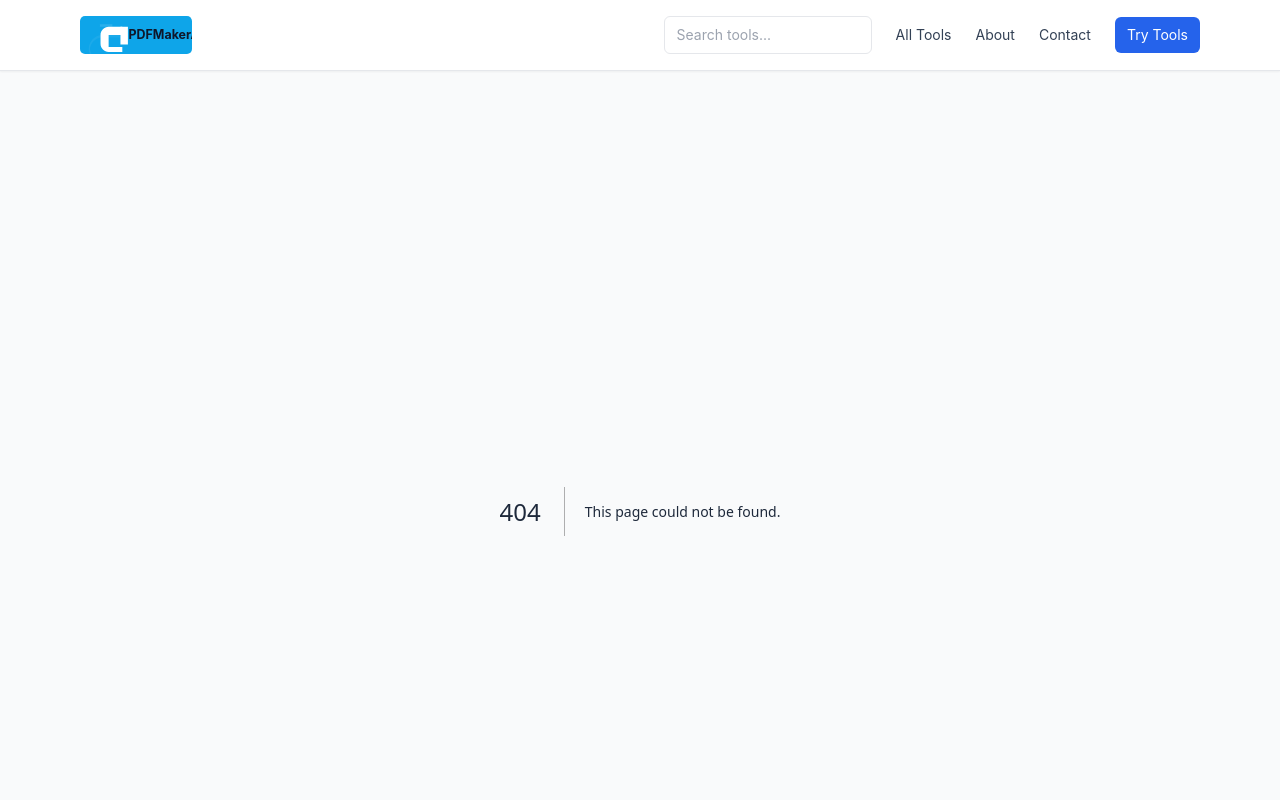
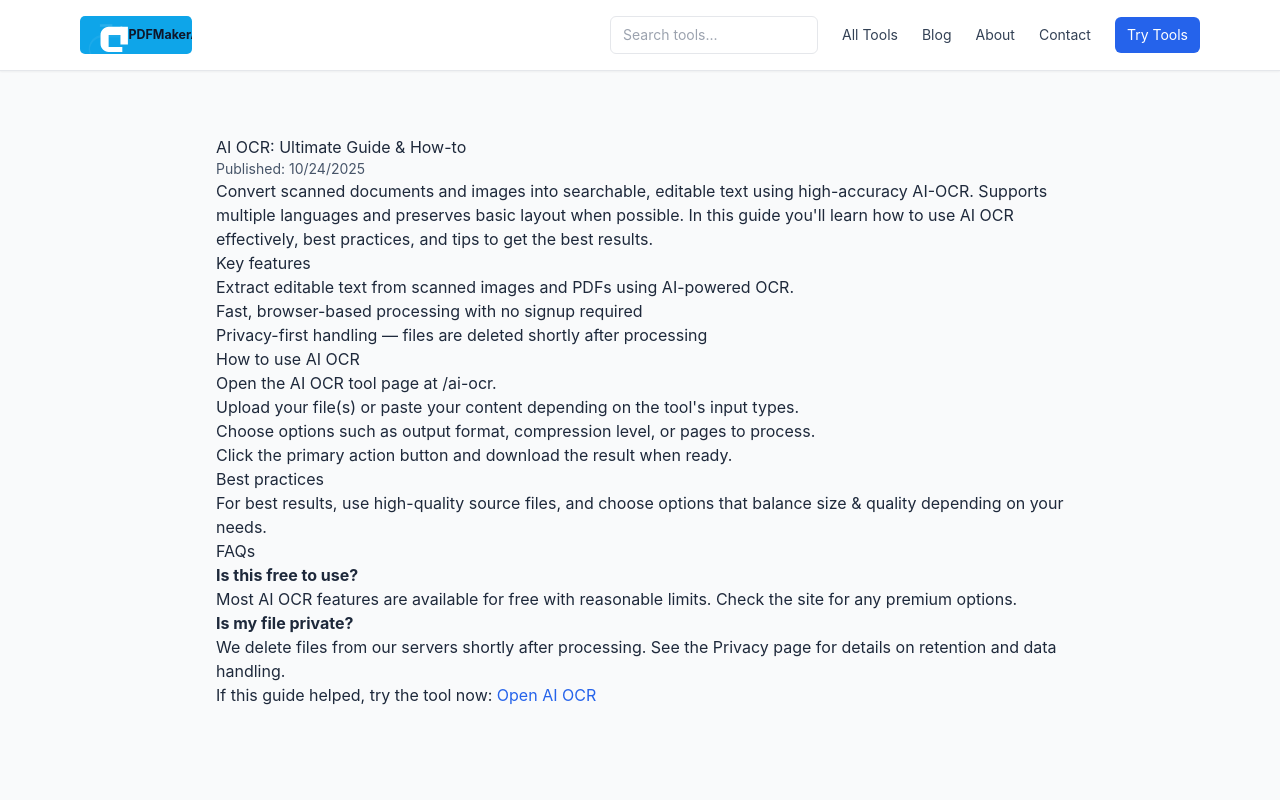
Before and after one commit to studybuild576-commits/my-tool-website, a Next.js app: page /blog/ai-ocr in a window 1280 px wide. Before the commit this address had no page. Shown: the top 800 px of the page. Built offline with nearby package versions, Linux system fonts and the light colour scheme.

Commit message:
feat(blog): add blog index, dynamic posts from tools, BlogCard and navbar link

```diff
--- /dev/null
+++ b/app/blog/[slug]/page.tsx
@@ -0,0 +1,111 @@
+import { tools } from "@/lib/tools";
+import { notFound } from "next/navigation";
+
+type Params = { params: { slug: string } };
+
+function slugFromRoute(route: string) {
+  return route.replace(/^\//, "");
+}
+
+function generateArticle(tool: any) {
+  const title = `${tool.name}: Ultimate Guide & How-to`;
+  const intro = `${tool.longDescription || tool.description} In this guide you'll learn how to use ${tool.name} effectively, best practices, and tips to get the best results.`;
+
+  const features = [
+    tool.description,
+    `Fast, browser-based processing with no signup required`,
+    `Privacy-first handling — files are deleted shortly after processing`,
+  ];
+
+  const steps = [
+    `Open the ${tool.name} tool page at ${tool.route}.`,
+    `Upload your file(s) or paste your content depending on the tool's input types.`,
+    `Choose options such as output format, compression level, or pages to process.`,
+    `Click the primary action button and download the result when ready.`,
+  ];
+
+  const faqs = [
+    {
+      q: "Is this free to use?",
+      a: `Most ${tool.name} features are available for free with reasonable limits. Check the site for any premium options.`,
+    },
+    {
+      q: "Is my file private?",
+      a: `We delete files from our servers shortly after processing. See the Privacy page for details on retention and data handling.`,
+    },
+  ];
+
+  return { title, intro, features, steps, faqs };
+}
+
+export async function generateStaticParams() {
+  return tools.map((t) => ({ slug: slugFromRoute(t.route) }));
+}
+
+export async function generateMetadata({ params }: Params) {
+  const tool = tools.find((t) => slugFromRoute(t.route) === params.slug);
+  if (!tool) return { title: "Not found" };
+  return {
+    title: `${tool.name} — Blog | PDFMakerAI`,
+    description: tool.description,
+  };
+}
+
+export default function BlogPostPage({ params }: Params) {
+  const tool = tools.find((t) => slugFromRoute(t.route) === params.slug);
+  if (!tool) return notFound();
+
+  const article = generateArticle(tool);
+
+  return (
+    <main className="max-w-4xl mx-auto p-6">
+      <article className="prose prose-slate dark:prose-invert">
+        <header>
+          <h1>{article.title}</h1>
+          <p className="text-sm text-slate-600">Published: {new Date().toLocaleDateString()}</p>
+        </header>
+
+        <section>
+          <p>{article.intro}</p>
+        </section>
+
+        <section>
+          <h2>Key features</h2>
+          <ul>
+            {article.features.map((f: string, i: number) => (
+              <li key={i}>{f}</li>
+            ))}
+          </ul>
+        </section>
+
+        <section>
+          <h2>How to use {tool.name}</h2>
+          <ol>
+            {article.steps.map((s: string, i: number) => (
+              <li key={i}>{s}</li>
+            ))}
+          </ol>
+        </section>
+
+        <section>
+          <h2>Best practices</h2>
+          <p>For best results, use high-quality source files, and choose options that balance size & quality depending on your needs.</p>
+        </section>
+
+        <section>
+          <h2>FAQs</h2>
+          {article.faqs.map((f: any, i: number) => (
+            <div key={i}>
+              <strong>{f.q}</strong>
+              <p>{f.a}</p>
+            </div>
+          ))}
+        </section>
+
+        <footer>
+          <p>If this guide helped, try the tool now: <a href={tool.route} className="text-blue-600">Open {tool.name}</a></p>
+        </footer>
+      </article>
+    </main>
+  );
+}
--- /dev/null
+++ b/app/blog/page.tsx
@@ -0,0 +1,29 @@
+import { tools } from "@/lib/tools";
+import BlogCard from "@/components/BlogCard";
+
+export const metadata = {
+  title: "Blog — PDFMakerAI",
+  description: "Practical guides, tutorials and how-tos for every PDFMakerAI tool — tips to speed up your PDF workflows.",
+};
+
+export default function BlogIndexPage() {
+  return (
+    <main className="max-w-6xl mx-auto p-6">
+      <header className="mb-8">
+        <h1 className="text-3xl font-extrabold">PDFMakerAI Blog</h1>
+        <p className="text-slate-700 mt-2">Guides and tutorials for each tool — optimized for clarity and SEO so your users find exactly what they need.</p>
+      </header>
+
+      <section className="grid grid-cols-1 sm:grid-cols-2 lg:grid-cols-3 gap-6">
+        {tools.map((tool) => {
+          const slug = tool.route.replace(/^\//, "");
+          const href = `/blog/${slug}`;
+          const excerpt = tool.longDescription || tool.description || "Learn how to use this tool to speed up your PDF tasks.";
+          return (
+            <BlogCard key={tool.name} title={tool.name} excerpt={excerpt} href={href} />
+          );
+        })}
+      </section>
+    </main>
+  );
+}
--- /dev/null
+++ b/components/BlogCard.tsx
@@ -0,0 +1,32 @@
+import Link from "next/link";
+
+type Props = {
+  title: string;
+  excerpt: string;
+  href: string;
+  date?: string;
+};
+
+export default function BlogCard({ title, excerpt, href, date }: Props) {
+  return (
+    <article className="border rounded-lg p-5 hover:shadow-md transition bg-white">
+      <header className="mb-2">
+        <h3 className="text-lg font-semibold text-slate-900">
+          <Link href={href}>{title}</Link>
+        </h3>
+        {date && <time className="text-xs text-slate-500">{date}</time>}
+      </header>
+
+      <p className="text-sm text-slate-700 mb-4">{excerpt}</p>
+
+      <div>
+        <Link
+          href={href}
+          className="text-sm text-blue-600 hover:underline"
+        >
+          Read article →
+        </Link>
+      </div>
+    </article>
+  );
+}
--- a/components/Navbar.tsx
+++ b/components/Navbar.tsx
@@ -27,6 +27,9 @@ export default function Navbar() {
           >
             All Tools
           </Link>
+          <Link href="/blog" className="text-sm text-slate-700 hover:text-blue-600 transition">
+            Blog
+          </Link>
           <Link href="/about" className="text-sm text-slate-700 hover:text-blue-600 transition">
             About
           </Link>
```
